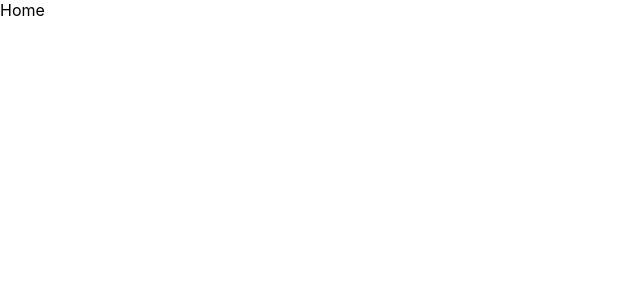
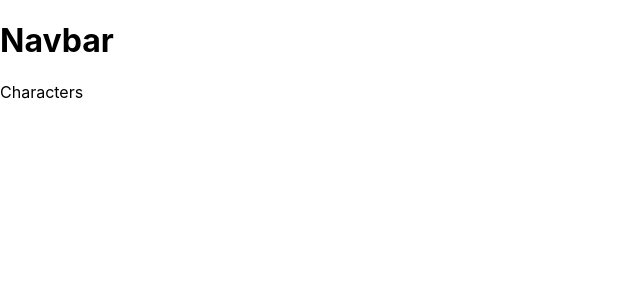
Before and after one commit to Jalasoft-AMM/react-training, a React (Vite) app: page /characters in a window 1280 px wide. Shown: the top 300 px of the page, without its empty margins (0-640 px from the left). Built offline with nearby package versions, Linux system fonts and the light colour scheme.

Commit message:
AM: Base implementation for react-router

```diff
--- a/src/App.tsx
+++ b/src/App.tsx
@@ -1,5 +1,11 @@
 import React, { FC } from 'react';
+import { BrowserRouter } from 'react-router-dom';
+import AppRouter from '@/common/Router';
 
-const App: FC = () => <div>Home</div>;
+const App: FC = () => (
+  <BrowserRouter>
+    <AppRouter />
+  </BrowserRouter>
+);
 
 export default App;
--- /dev/null
+++ b/src/common/Router/Layout/index.tsx
@@ -0,0 +1,11 @@
+import React, { FunctionComponent } from 'react';
+import { Outlet } from 'react-router-dom';
+
+const RouterLayout: FunctionComponent = () => (
+  <>
+    <h1>Navbar</h1>
+    <Outlet />
+  </>
+);
+
+export default RouterLayout;
--- /dev/null
+++ b/src/common/Router/index.tsx
@@ -0,0 +1,17 @@
+import React, { FunctionComponent } from 'react';
+import { Routes, Route, Navigate } from 'react-router-dom';
+import Characters from '@/pages/Characters';
+import Home from '@/pages/Home';
+import Layout from './Layout';
+
+const AppRouter: FunctionComponent<{}> = () => (
+  <Routes>
+    <Route path="/" element={<Navigate to="/home" replace />} />
+    <Route path="/" element={<Layout />}>
+      <Route path="home" element={<Home />} />
+      <Route path="characters" element={<Characters />} />
+    </Route>
+  </Routes>
+);
+
+export default AppRouter;
--- /dev/null
+++ b/src/pages/Characters/index.tsx
@@ -0,0 +1,5 @@
+import React from 'react';
+
+const Characters = () => <div>Characters</div>;
+
+export default Characters;
--- /dev/null
+++ b/src/pages/Home/index.tsx
@@ -0,0 +1,5 @@
+import React from 'react';
+
+const Home = () => <div>Home</div>;
+
+export default Home;
```
Also changed, not shown: src/common/Router/styles.ts (added, +15 -0 lines).
